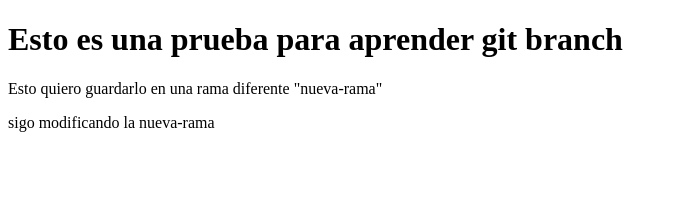
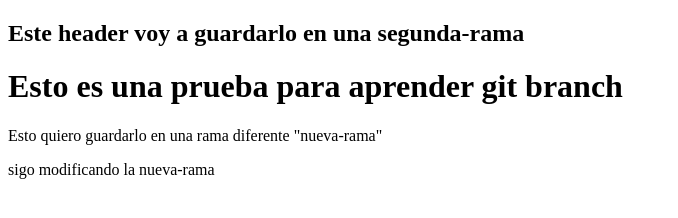
Before and after one commit to Silvana-Lima/prueba-git-branch, a plain HTML site: page index.html in a window 1280 px wide. Shown: the whole page, without its empty margins (0-678 px from the left). Drawn offline with Linux system fonts and the light colour scheme.

Commit message:
agrego header en segunda rama

```diff
--- a/index.html
+++ b/index.html
@@ -7,6 +7,9 @@
     <title>Document</title>
 </head>
 <body>
+    <header>
+        <h2>Este header voy a guardarlo en una segunda-rama</h2>
+    </header>
     <h1>Esto es una prueba para aprender git branch</h1>
 
     <p>Esto quiero guardarlo en una rama diferente "nueva-rama"</p>
```
